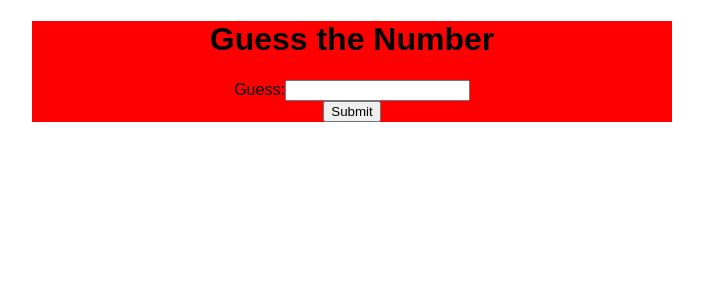
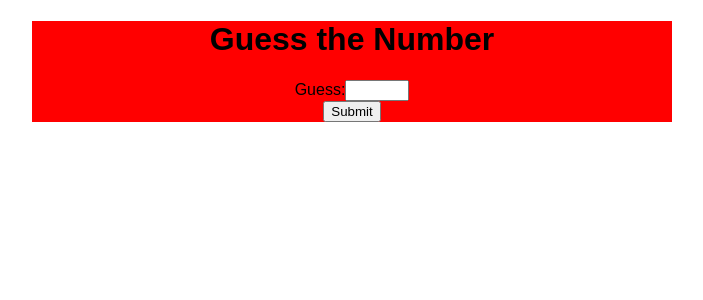
Before and after one commit to InvasiveLionfish/hot-and-cold, a React (Create React App) app: page / in a window 1280 px wide. Shown: the top 300 px of the page, without its empty margins (288-991 px from the left). Built offline with nearby package versions, Linux system fonts and the light colour scheme.

Commit message:
User input and consumer guess functions

```diff
--- a/src/components/form.css
+++ b/src/components/form.css
@@ -1,4 +1,4 @@
-.form {
+form {
   background-color: red;
   display: block;
   text-align: center;
--- a/src/components/form.js
+++ b/src/components/form.js
@@ -3,16 +3,40 @@ import React from 'react'
 import './form.css';
 
 export default function Form(props) {
+  let userGuess, message;
+
+  const computerGuess = Math.floor(Math.random() * 100);
+  console.log(computerGuess);
+
+  const giveClue = (user_guess, computerGuess) => {
+    // console.log(user_guess);
+    if (userGuess === computerGuess) {
+      alert('You are correct')
+    }
+    // +=10 from computerGuess, alert hot
+    // else cold
+  }
+
+  const handleSubmit = (event) => {
+    event.preventDefault();
+    console.log("user submission", userGuess.value)
+  }
+
   return (
-    <div className="form">
+    <form onSubmit={handleSubmit}>
       <h1>Guess the Number</h1>
         <div>
-          <label htmlFor="guess">Guess:</label>
-          <input type="number" id="guess" guess="user_guess"></input>
+          <label htmlFor="userGuess">Guess:</label>
+          <input type="number"
+            id="userGuess"
+            min={0}
+            max={100}
+            ref={guess => userGuess = guess}
+          />
         </div>
         <div className="button">
-          <button type="submit">Submit</button>
+          <button type="submit" onClick={giveClue}>Submit</button>
         </div>
-    </div>
+    </form>
   );
 }
```
